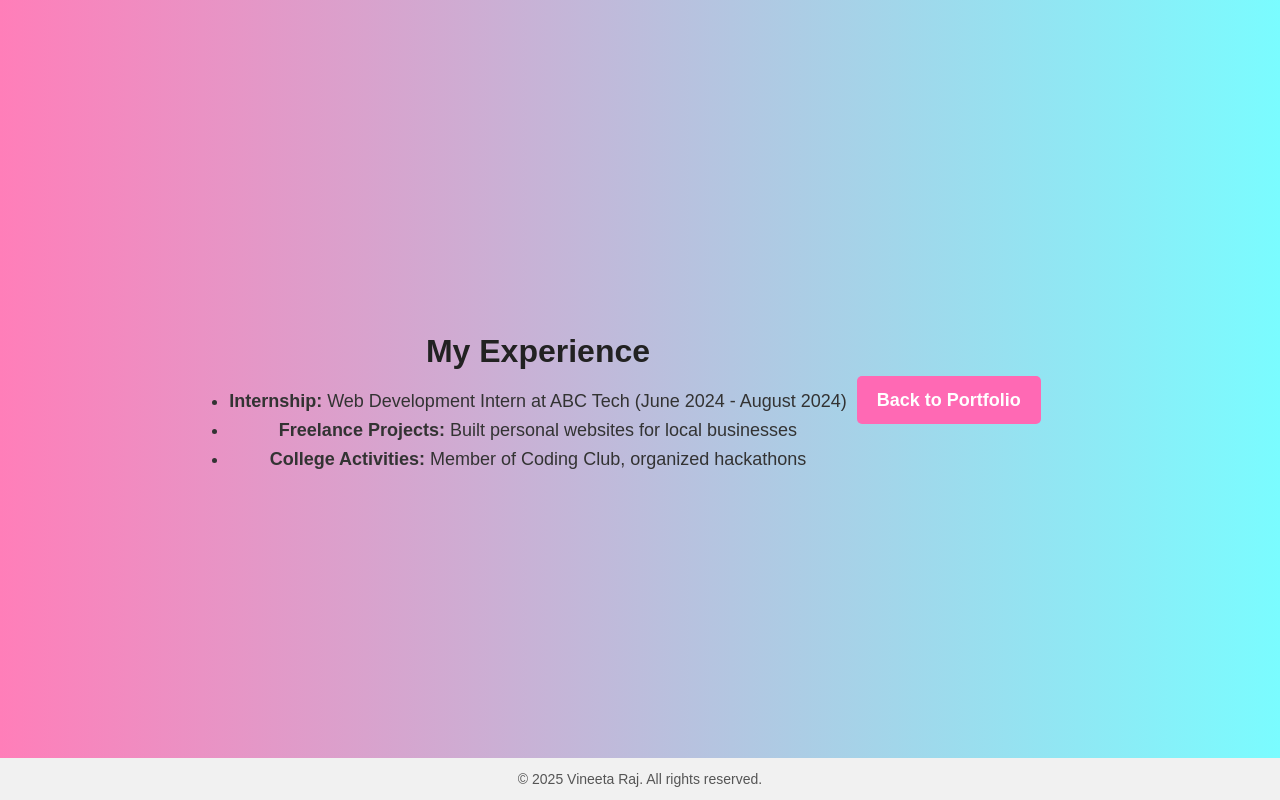
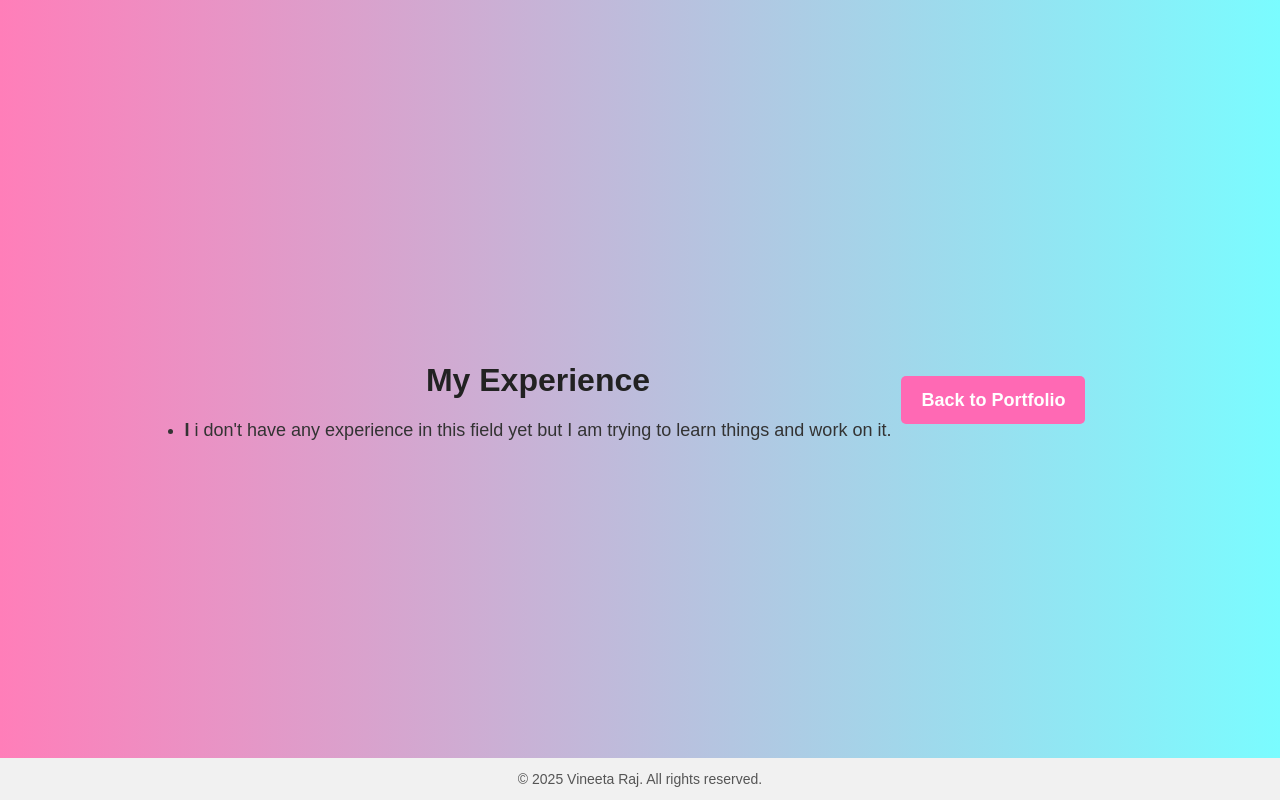
Before and after one commit to vineetaraj/portfolio, a plain HTML site: page experience.html in a window 1280 px wide. Drawn offline with Linux system fonts and the light colour scheme.

Commit message:
Update experience.html

```diff
--- a/experience.html
+++ b/experience.html
@@ -10,9 +10,7 @@
     <div class="section">
         <h1>My Experience</h1>
         <ul>
-            <li><strong>Internship:</strong> Web Development Intern at ABC Tech (June 2024 - August 2024)</li>
-            <li><strong>Freelance Projects:</strong> Built personal websites for local businesses</li>
-            <li><strong>College Activities:</strong> Member of Coding Club, organized hackathons</li>
+            <li><strong>I </strong>i don't have any experience in this field yet but I am trying to learn things and work on it. </li>
         </ul>
     </div>
     <br>
@@ -21,4 +19,5 @@
         <p>&copy; 2025 Vineeta Raj. All rights reserved.</p>
     </footer>
 </body>
+
 </html>
```
